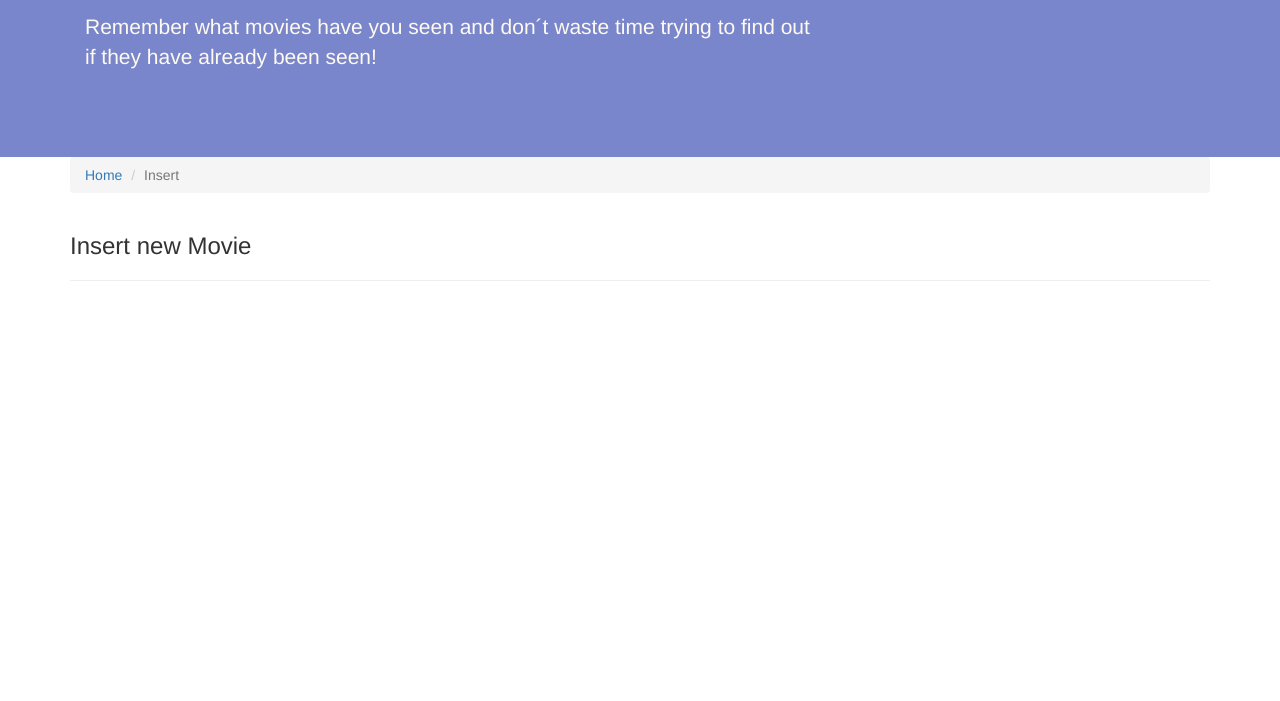
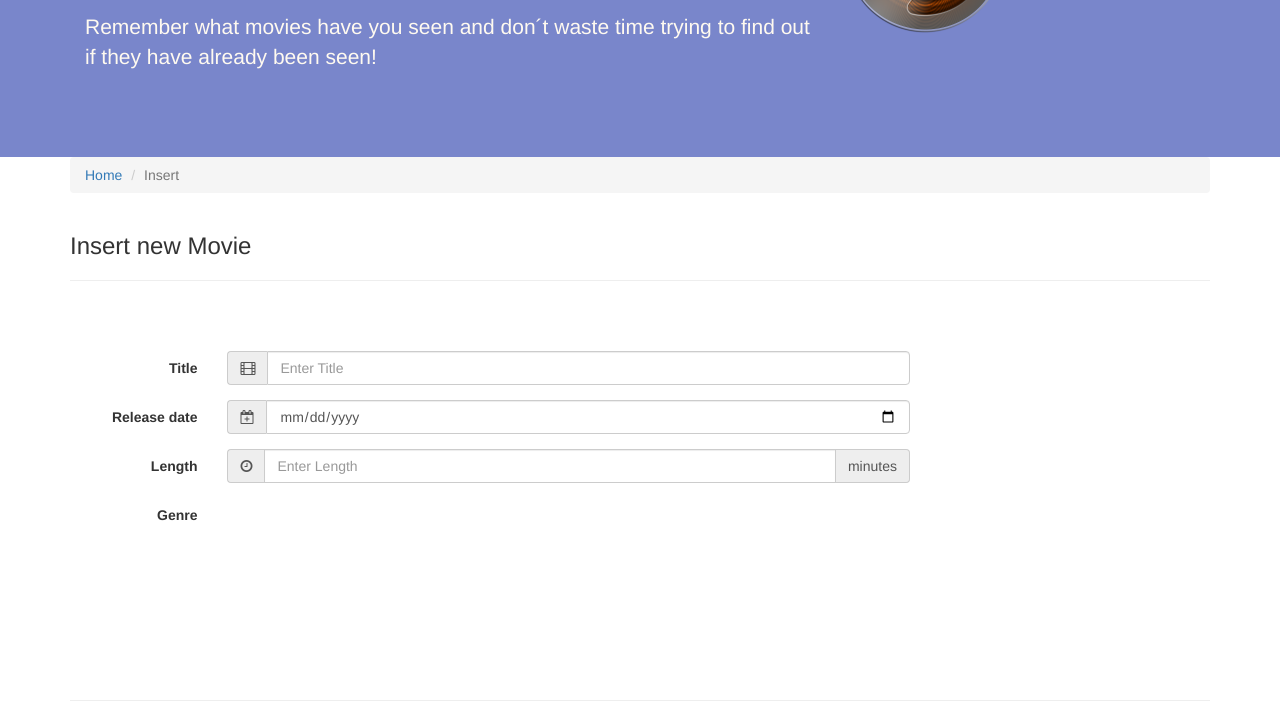
Before and after one commit to joudaon/Movies, a plain HTML site: page WebContent/insert.html in a window 1280 px wide. Shown: the part 302-1003 px from the top of the page. Before the commit the page ends 800 px from the top, so only its background shows below. Drawn offline with nearby package versions, Linux system fonts and the light colour scheme.

Commit message:
Insert.html form + Added form fields: title, release date, length * Genre and other pending

```diff
--- a/WebContent/insert.html
+++ b/WebContent/insert.html
@@ -90,7 +90,7 @@
                 </div>
                 <div class="col-xs-12 col-sm-2">
                     <p style="padding:20px;"></p>
-                    <img src="img/favicon_md.png" class="img-responsive">
+                    <img src="img/favicon_sm.png" class="img-responsive">
                 </div>
             </div>
         </div>
@@ -111,6 +111,44 @@
                <hr>
             </div>
         </div>
+
+		<div class="row row-content">
+            <div class="col-xs-12 col-sm-9">
+                <form class="form-horizontal" role="form" id="movieform">
+					<div class="form-group">
+						<label for="title" class="col-sm-2 control-label">Title</label>
+						<div class="col-sm-10">
+							<div class="input-group"> <span class="input-group-addon"><i class="fa fa-film" aria-hidden="true"></i></span>
+								<input type="text" class="form-control" id="title" name="title" placeholder="Enter Title">
+							</div>
+                    	</div>
+                    </div>
+					<div class="form-group">
+						<label for="releasedate" class="col-sm-2 control-label">Release date</label>
+						<div class="col-sm-10">
+							<div class="input-group"> <span class="input-group-addon"><i class="fa fa-calendar-plus-o" aria-hidden="true"></i></span>
+								<input type="date" class="form-control" id="releasedate" name="releasedate" placeholder="Enter Date">
+							</div>
+                    	</div>
+                    </div>
+					<div class="form-group">
+						<label for="length" class="col-sm-2 control-label">Length</label>
+						<div class="col-sm-10">
+							<div class="input-group"> <span class="input-group-addon"><i class="fa fa-clock-o" aria-hidden="true"></i></span>
+								<input type="number" min="0" class="form-control" id="length" name="length" placeholder="Enter Length">
+								<span class="input-group-addon">minutes</span>
+							</div>
+						</div>
+                    </div>
+					<div class="form-group">
+						<label for="genre" class="col-sm-2 control-label">Genre</label>
+						<div class="col-sm-10">
+							<!-- TODO -->
+                    	</div>
+                    </div>
+                </form>
+			</div>
+		</div>
     <!-- End container -->
     </div>
 
```
Also changed, not shown: WebContent/index.html (+1 -1 lines).
